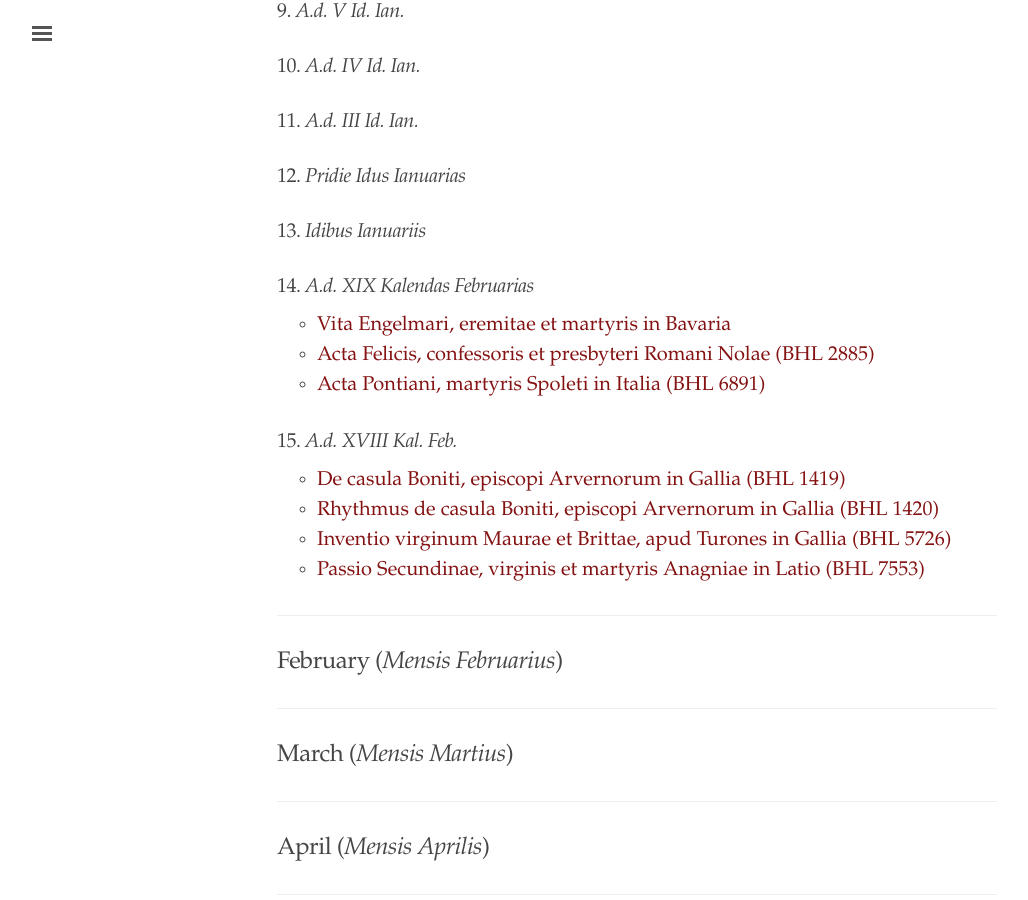
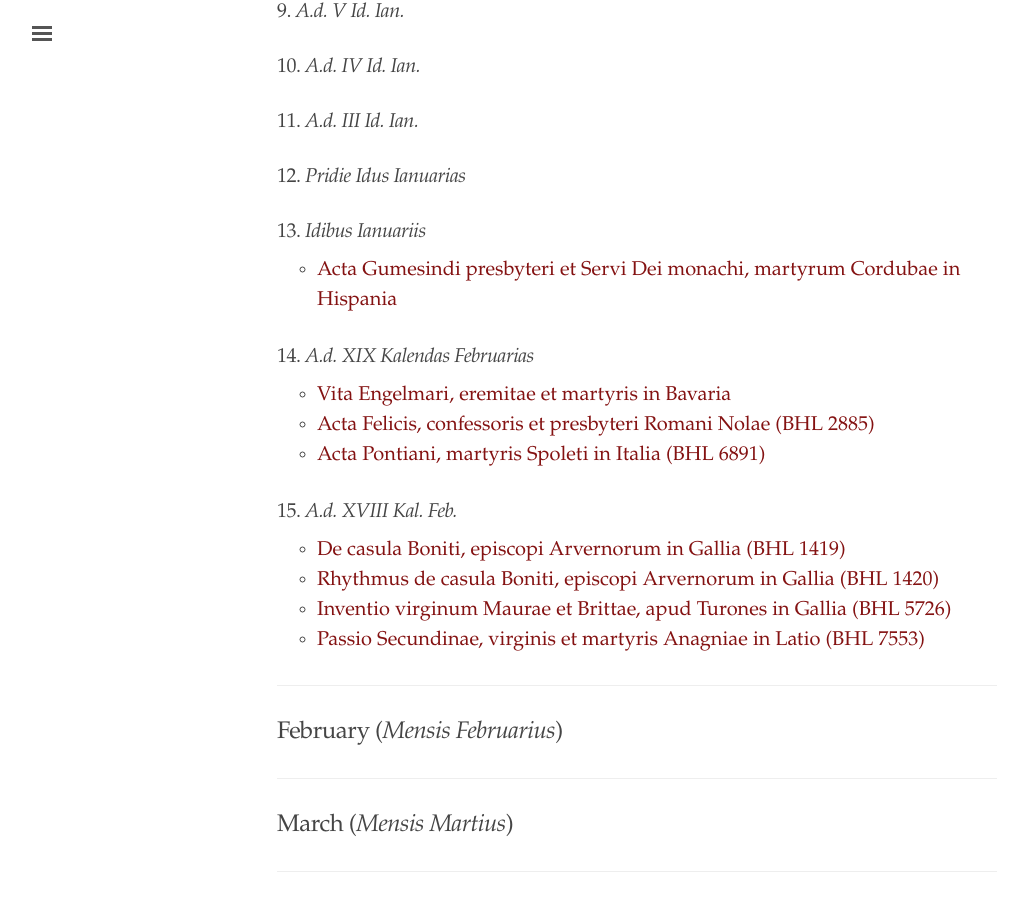
Before and after one commit to cjkoepke1/latin-hagiography, a Jekyll site: the page built from index.md, in a window 1280 px wide and 900 px high, scrolled down 1640 px. Shown: the whole window, without its empty margins (3-1031 px from the left). Built offline with Jekyll 4.4.1, drawn with Linux system fonts in a browser that asks for light colours.

Commit message:
Added Acta Gumesindi et Servi Dei

```diff
--- a/index.md
+++ b/index.md
@@ -65,6 +65,8 @@ title: "Latin Hagiography"
 
 ### 13. *Idibus Ianuariis*
 
+- [Acta Gumesindi presbyteri et Servi Dei monachi, martyrum Cordubae in Hispania](https://cjkoepke1.github.io/latin-hagiography/texts/acta-gumesindi/)
+
 ### 14. *A.d. XIX Kalendas Februarias*
 
 - [Vita Engelmari, eremitae et martyris in Bavaria](https://cjkoepke1.github.io/latin-hagiography/texts/vita-engelmari/)
```
